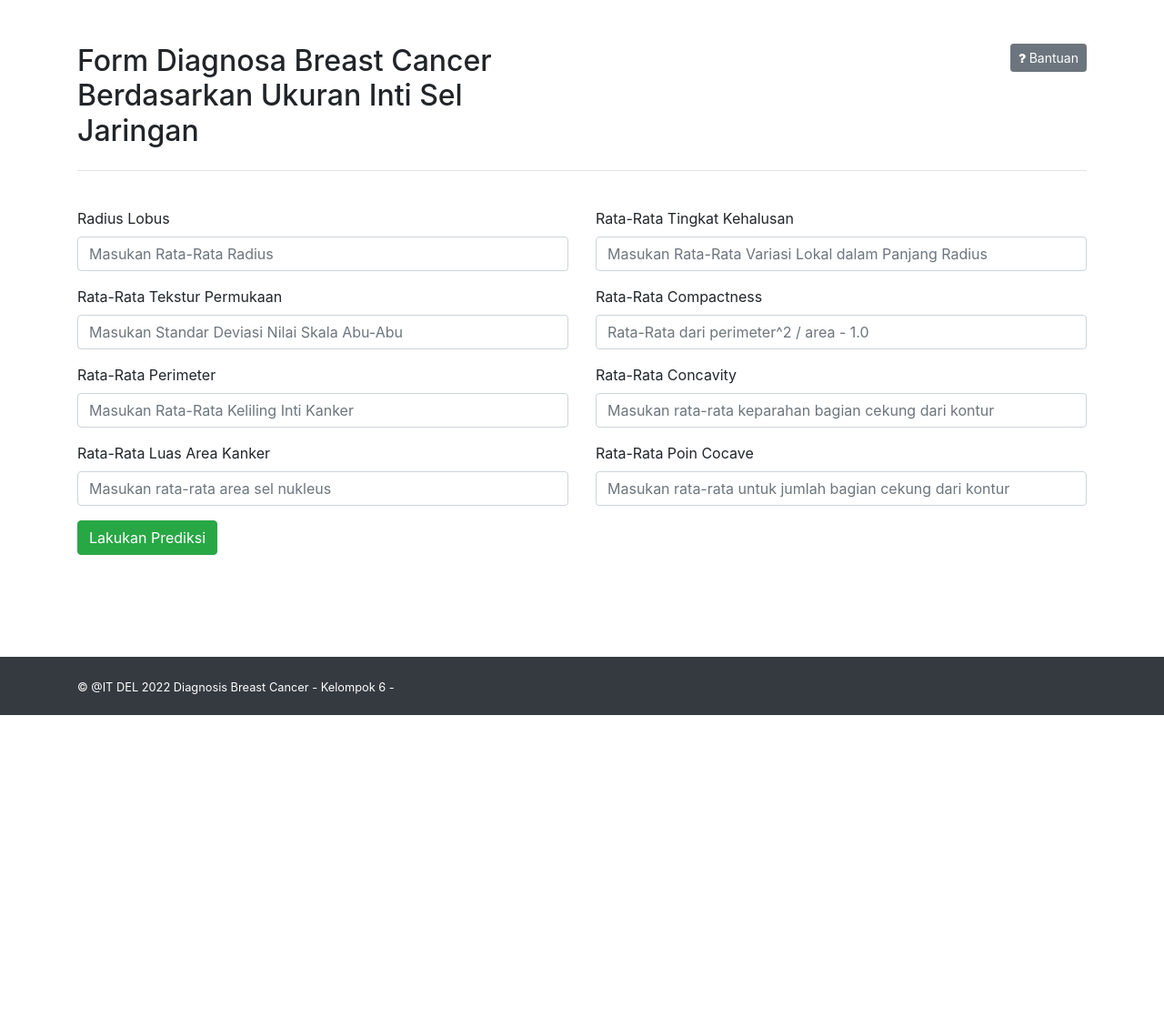
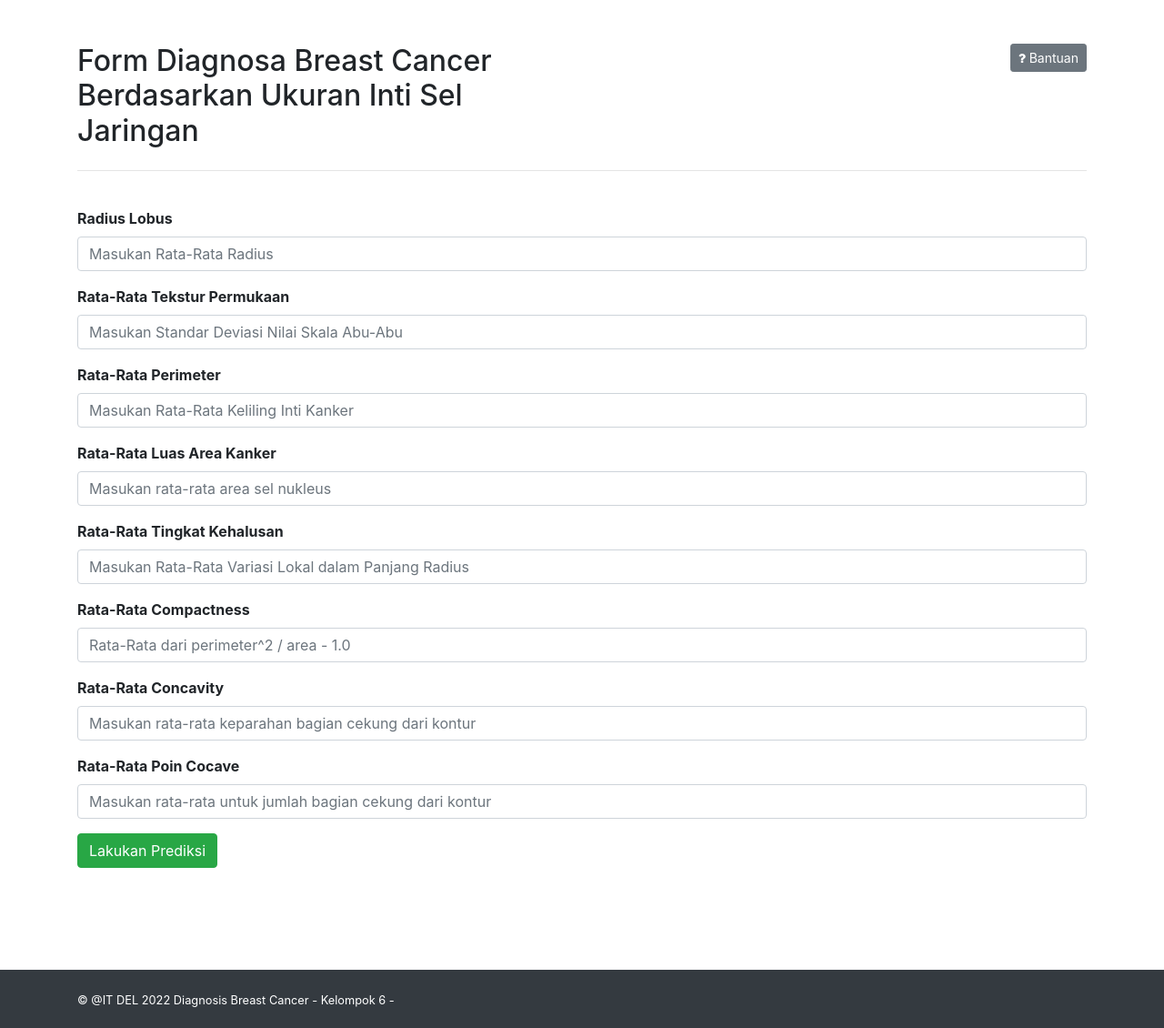
Before and after one commit to ifs19017/Clustering-PM, a Flask app: page /form_predict in a window 1280 px wide. Shown: the part 70-1200 px from the top of the page at 91% size. Before the commit the page ends 856 px from the top, so only its background shows below. Run offline with Flask 2, Linux system fonts and the light colour scheme; parts of the project's set-up code (start-up, migrations or seed data) failed here and were passed over; some libraries are stand-ins or nearby versions.

Commit message:
Update Something

```diff
--- a/App Project/templates/predict.html
+++ b/App Project/templates/predict.html
@@ -94,8 +94,8 @@
 
       <form action="{{ url_for('predict')}}" method="POST">
 
-        <div class="row">
-          <div class="col-md-6">
+        <div class="" style="font-weight: bold;">
+          <!-- <div class="col-md-6"> -->
             <div class="form-group">
               <label for="radius_mean">Radius Lobus</label>
               <input type="number" min="0" max="100" step="0.01" class="form-control" id="radius_mean" name="radius_mean" placeholder="Masukan Rata-Rata Radius" required />
@@ -116,9 +116,9 @@
               <input type="number" min="0" max="10000" step="0.01" class="form-control" id="area_mean" name="area_mean" placeholder="Masukan rata-rata area sel nukleus" required />
             </div>
 
-          </div>
+          <!-- </div> -->
 
-          <div class="col-md-6">
+          <!-- <div class="col-md-6"> -->
             <div class="form-group">
               <label for="smoothness_mean">Rata-Rata Tingkat Kehalusan</label>
               <input type="number" min="0" max="10000" step="0.00001" class="form-control" id="smoothness_mean" name="smoothness_mean" placeholder="Masukan Rata-Rata Variasi Lokal dalam Panjang Radius" required />
@@ -138,8 +138,8 @@
               <label for="concave_points_mean">Rata-Rata Poin Cocave</label>
               <input type="number" min="0" max="100" step="0.00001" class="form-control" id="concave_points_mean" name="concave_points_mean" placeholder="Masukan rata-rata untuk jumlah bagian cekung dari kontur" required />
             </div>
-
-          </div>
+            <!--
+          </div> -->
         </div>
 
         <div class="form-group">
```
